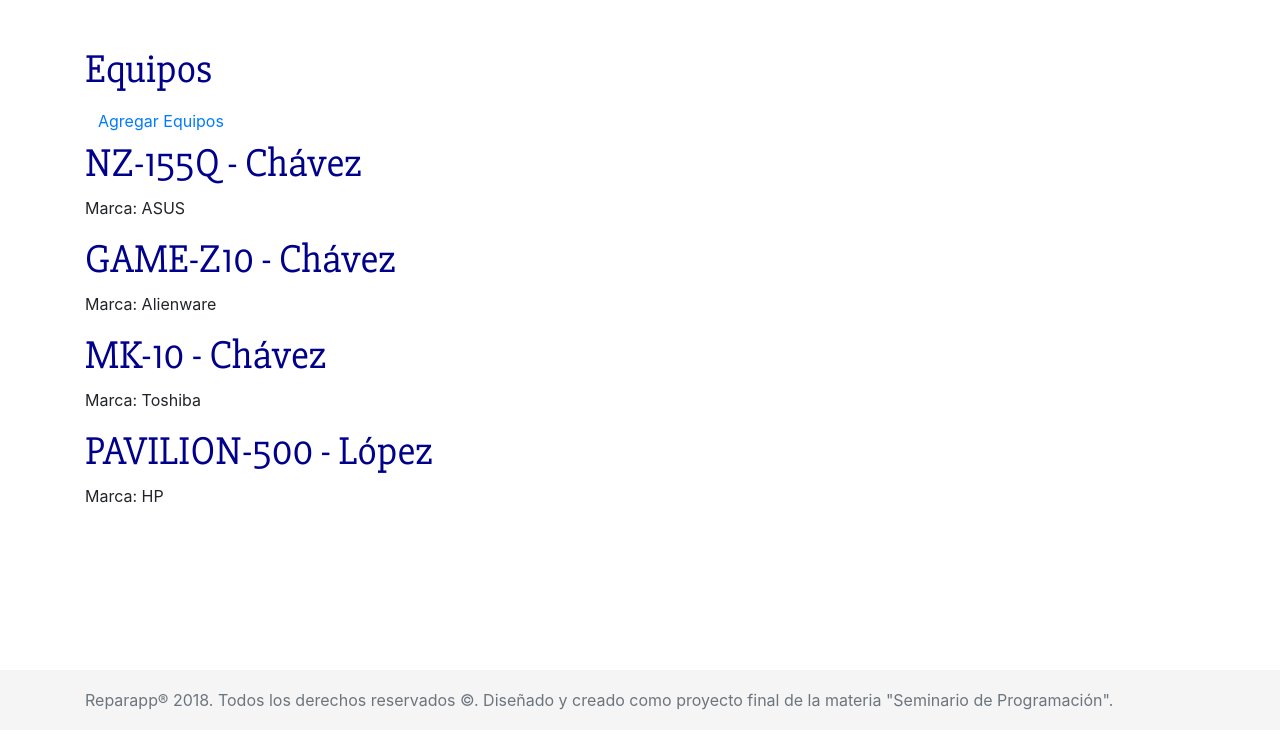
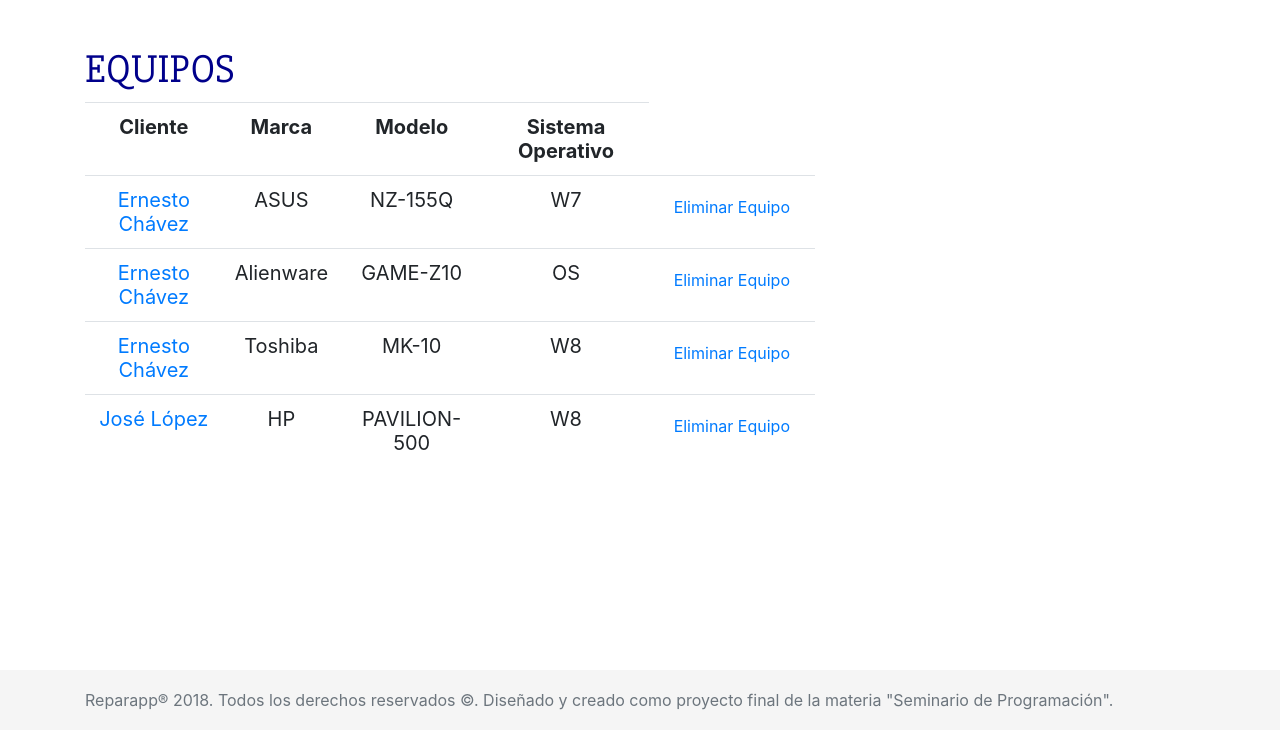
Before and after one commit to xDidier901/REPARAPP, a Django app: page /equipo/ in a window 1280 px wide. Shown: the part 70-800 px from the top of the page. Run offline with Django 3.2, Linux system fonts and the light colour scheme; data comes from the database, SQL or seed files in the repository; some libraries are stand-ins or nearby versions.

Commit message:
Se modificaron las vistas del index, equipo y cliente

```diff
--- a/reparapp/templates/reparapp/cliente_detail.html
+++ b/reparapp/templates/reparapp/cliente_detail.html
@@ -13,5 +13,6 @@
     <a class="btn btn-default" href="{% url 'cliente_remove' pk=cliente.pk %}">
         <span class="glyphicon glyphicon-remove">Borrar</span>
     </a>
+
 </div>
 {% endblock %}
--- a/reparapp/templates/reparapp/equipo_list.html
+++ b/reparapp/templates/reparapp/equipo_list.html
@@ -1,16 +1,29 @@
 {% extends 'reparapp/base.html' %}
 
 {% block content %}
-    <h1>Equipos</h1>
-    <a class="btn btn-default pull-right" href="{% url 'equipo_new'%}">
-        <span class="glyphicon glyphicon-plus">Agregar Equipos</span>
-    </a>
+<h1>EQUIPOS</h1>
+<table class="table table-hover text-center" style="font-size: 20px;">
+    <tr class="text-center">
+        <th class="text-center">Cliente</th>
+        <th class="text-center">Marca</th>
+        <th class="text-center">Modelo</th>
+        <th class="text-center">Sistema Operativo</th>
+    </tr>
     {% for equipo in equipos %}
-        <div>
-            <h1>
-                <a href="{% url 'equipo_detail' pk=equipo.pk %}">{{ equipo }}</a>
-            </h1>
-            <p>Marca: {{ equipo.marca }}</p>
-        </div>
-    {% endfor %}
+    <tr>
+        <td>
+            <a href="{% url 'cliente_detail' pk=equipo.cliente.pk %}">{{ equipo.cliente }}</a>
+        </td>
+        <td>{{equipo.marca}}</td>
+        <td>{{ equipo.modelo }}</td>
+        <td>{{equipo.sistema_operativo}}</td>
+        <td>
+            <a class="btn btn-default" href="{% url 'equipo_remove' pk=equipo.pk %}">
+                <span class="glyphicon glyphicon-remove">Eliminar Equipo</span>
+            </a>
+        </td>
+    </tr>
+    {%endfor%}
+
+</table>
 {% endblock %}
```
Also changed, not shown: reparapp/templates/reparapp/cliente_list.html (+27 -10 lines), reparapp/templates/reparapp/index.html (+24 -10 lines), reparapp/static/css/laptop.png (added).
